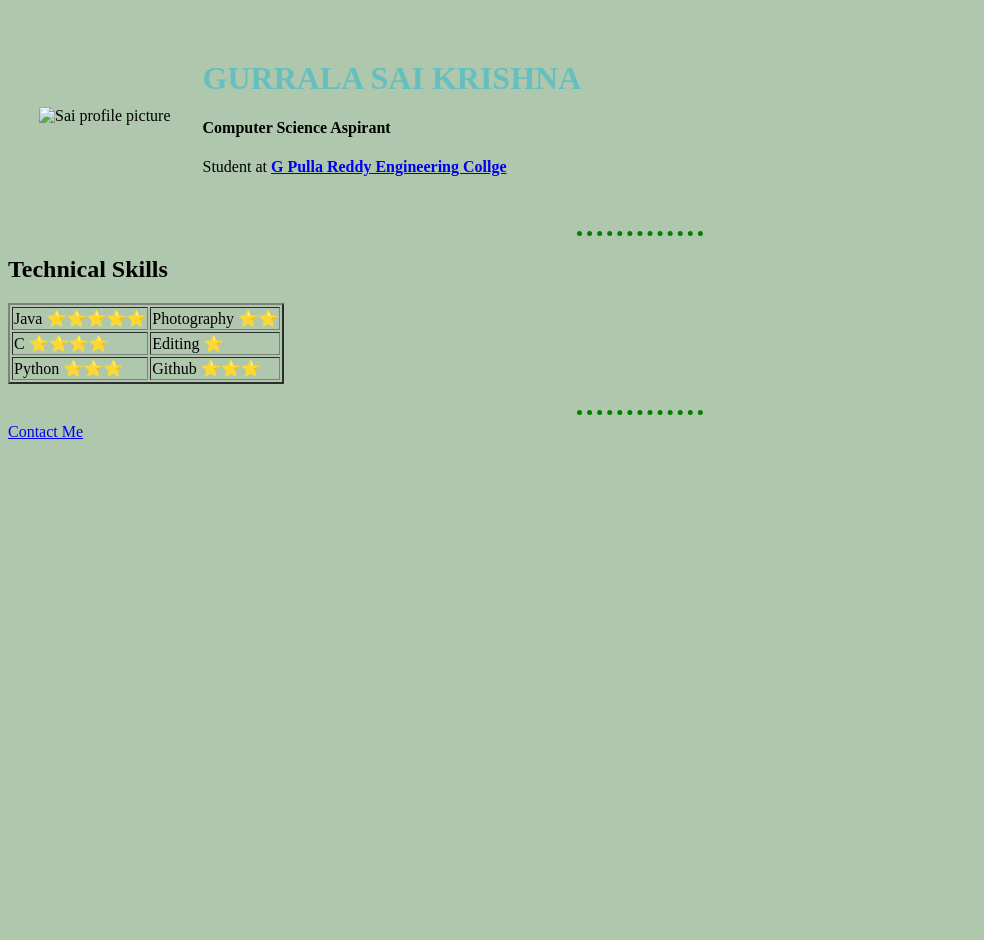
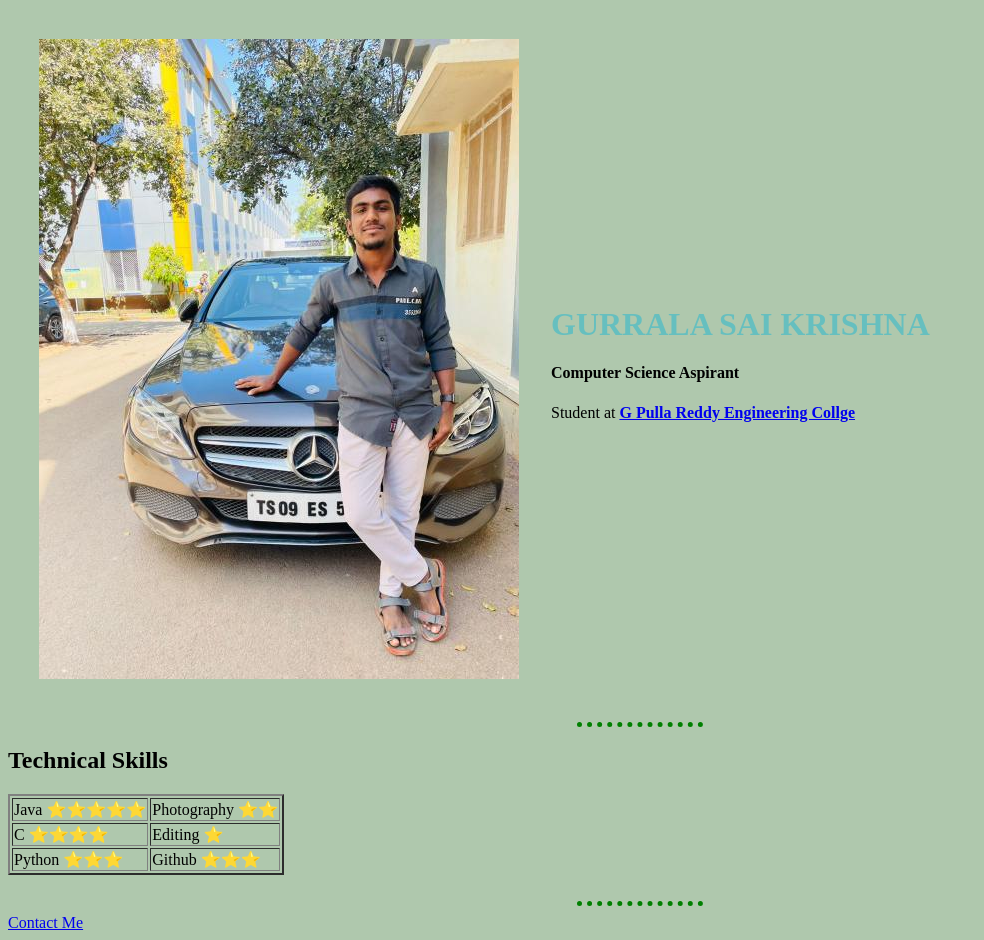
Before and after one commit to saikrishnagurrala/cv, a plain HTML site: page index.html in a window 1280 px wide. Shown: the whole page, without its empty margins (0-984 px from the left). Before the commit the page ends 800 px from the top, so only its background shows below. Drawn offline with Linux system fonts and the light colour scheme.

Commit message:
Update index.html

```diff
--- a/index.html
+++ b/index.html
@@ -10,7 +10,7 @@
     <table cellspacing="30">
         <tr>
             <td>
-                <img src="sai.png" alt="Sai profile picture">
+                <img src="sai.jpg" alt="Sai profile picture">
             </td>
             <td>
                 <h1>GURRALA SAI KRISHNA</h1>
```
